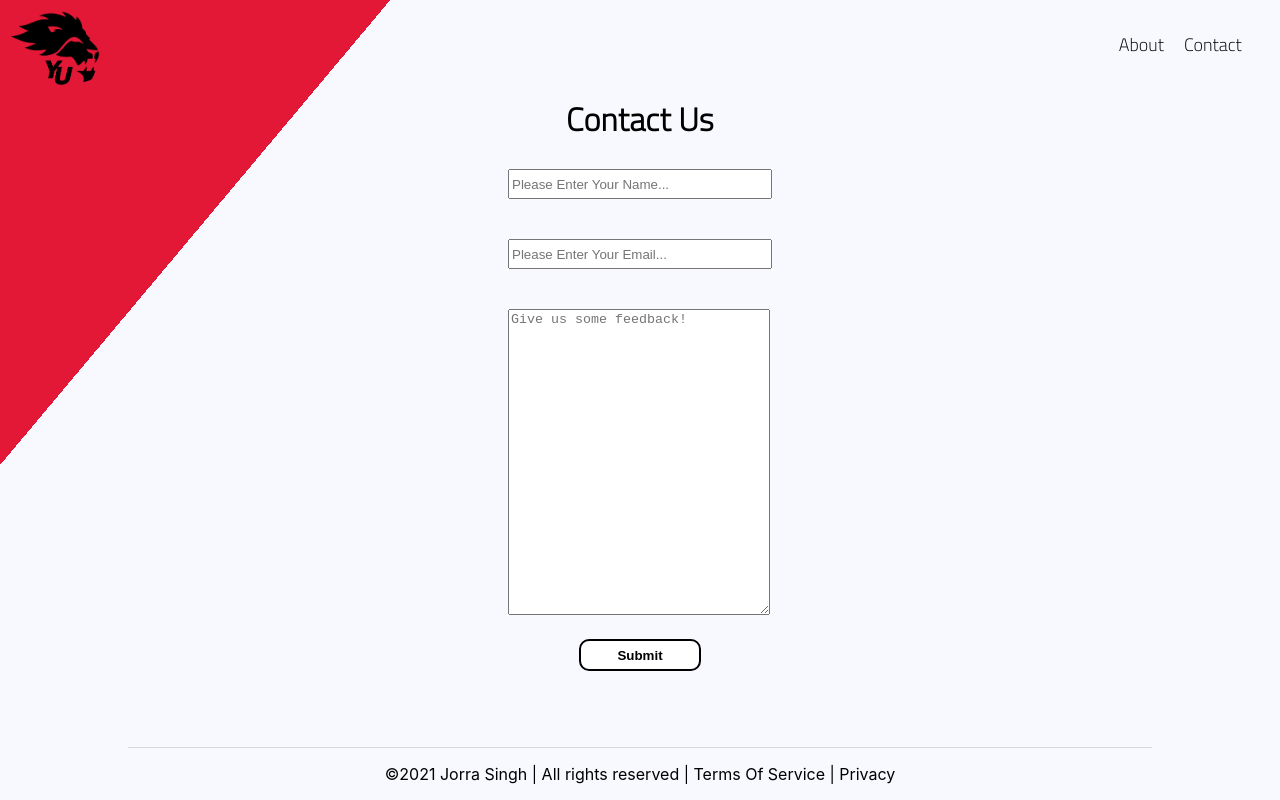
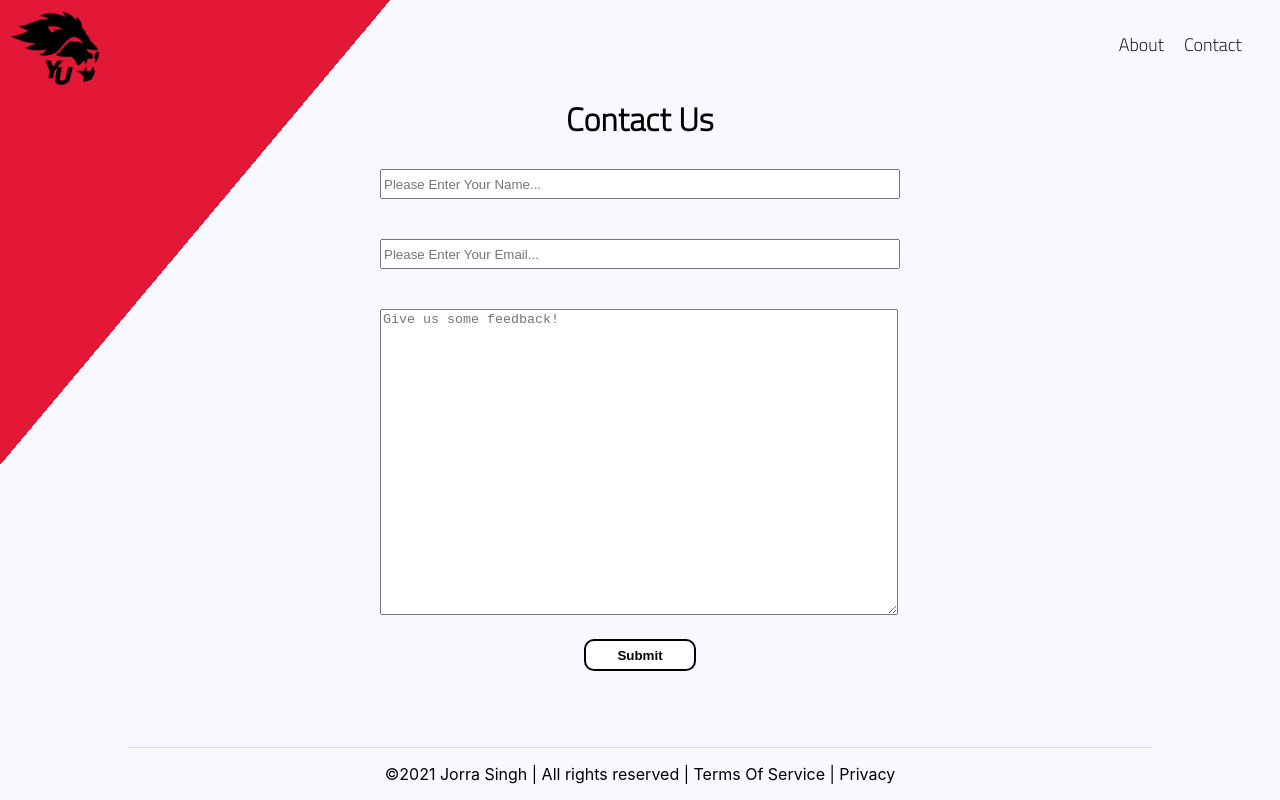
Before and after one commit to Jorra04/York-Prerequisites, a React (Create React App) app in the folder york-prerequisites/: page /contact in a window 1280 px wide. Built offline with nearby package versions, Linux system fonts and the light colour scheme.

Commit message:
Updated style for contact page.

```diff
--- a/york-prerequisites/src/components/Contact.css
+++ b/york-prerequisites/src/components/Contact.css
@@ -11,27 +11,28 @@
 .name {
   margin: 20px;
   height: 3vh;
-  width: 20vw;
+  width: 40vw;
 }
 
 
 .email {
   margin: 20px;
   height: 3vh;
-  width: 20vw;
+  width: 40vw;
 }
 
 
 .feedback {
   margin: 20px;
-  width: 20vw;
+  width: 40vw;
 
 }
 
 .submit-feedback{
 
   margin: auto;
-  width: 40%;
+  min-width: fit-content;
+  width: 20%;
   height: 2rem;
   background-color: white;
   display: block;
```
